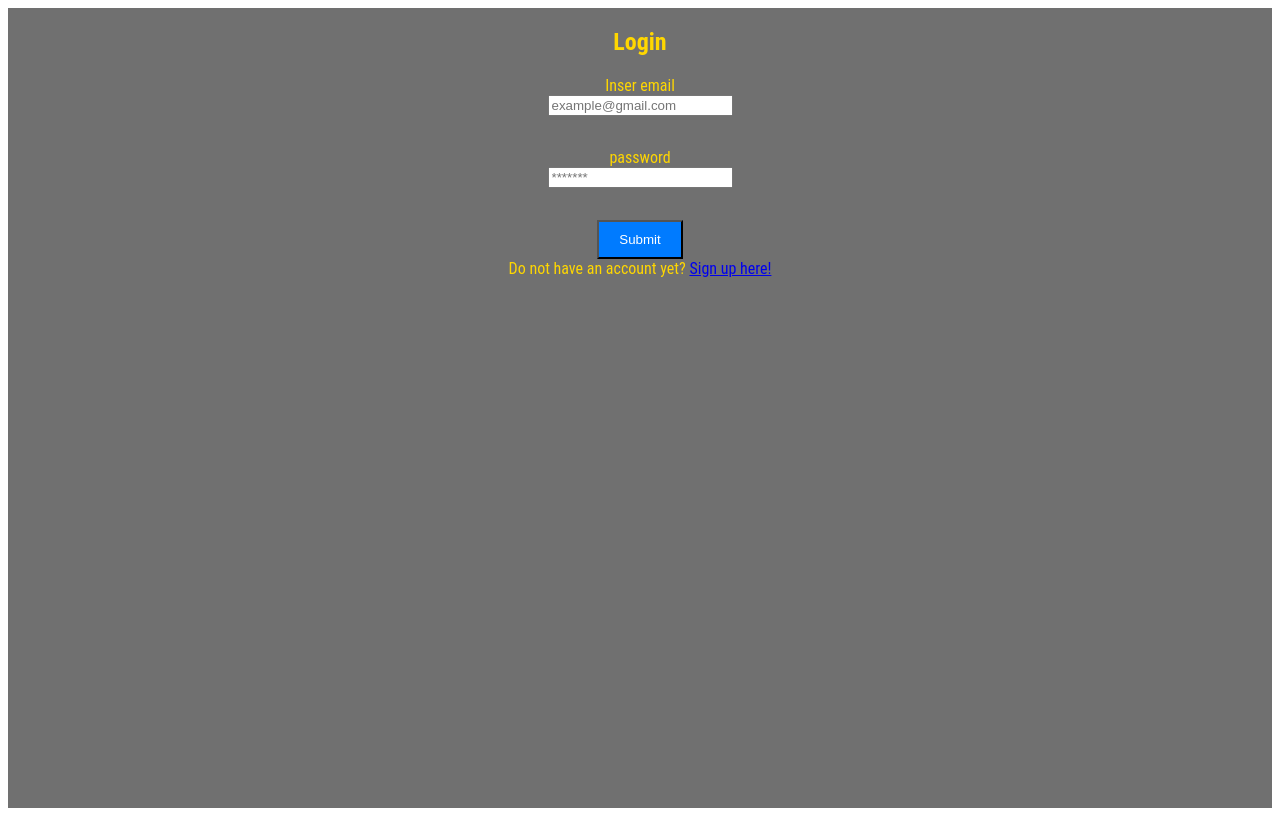
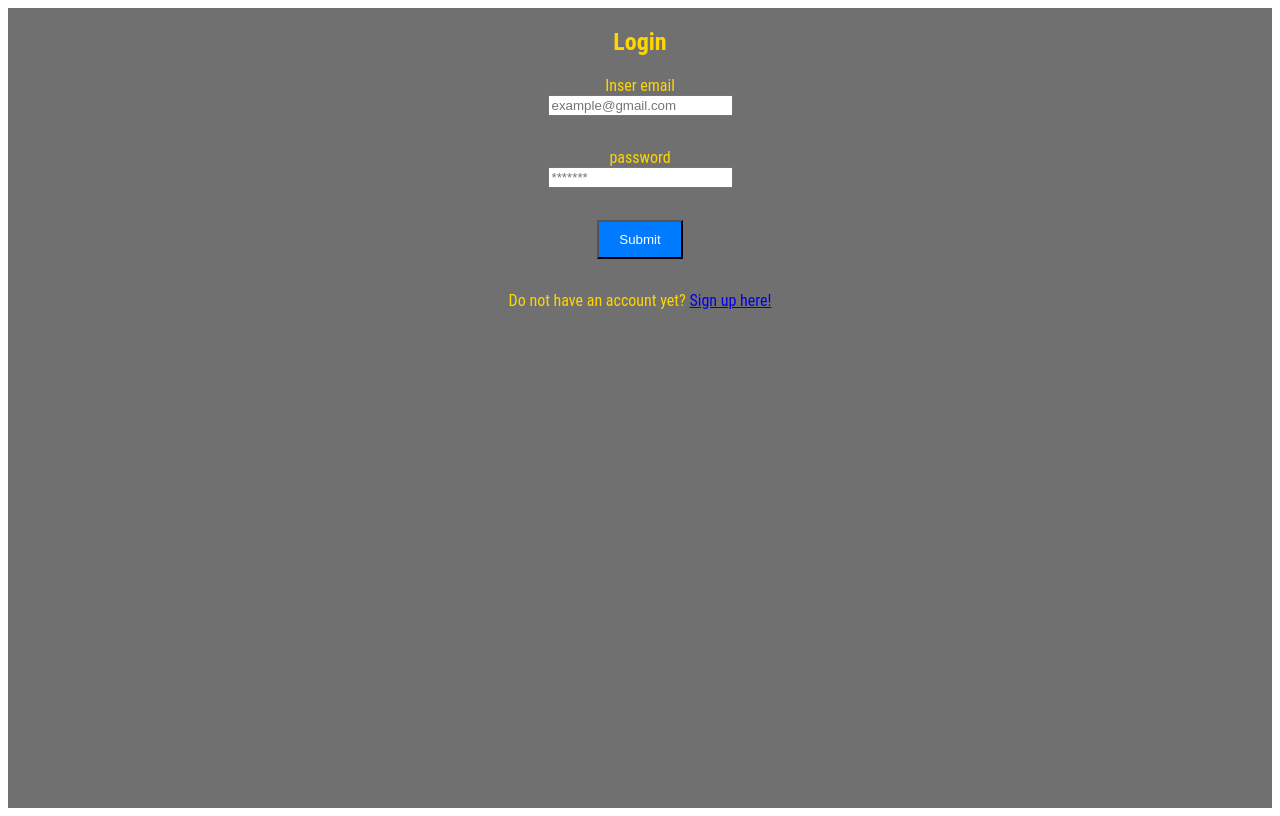
Before and after one commit to MarcosUgalde/News-app, a React (Vite) app in the folder frontend/: page /login in a window 1280 px wide. Built offline with nearby package versions, Linux system fonts and the light colour scheme; no server answers.

Commit message:
style: modified styles in login and signup pages

```diff
--- a/frontend/src/pages/Login/index.jsx
+++ b/frontend/src/pages/Login/index.jsx
@@ -51,9 +51,9 @@ function Login() {
           </Styled.Item>
         </form>
       </Styled.Form>
-      <div>
+      <Styled.Link>
         Do not have an account yet? <a href='/signup'>Sign up here!</a>
-      </div>
+      </Styled.Link>
     </Styled.Body>
   )
 }
--- a/frontend/src/pages/Login/styles.jsx
+++ b/frontend/src/pages/Login/styles.jsx
@@ -27,9 +27,14 @@ const SubmitButton = styled.button`
     padding: 10px 20px;
     cursor: pointer;
 `
+
+const Link = styled.section`
+    margin-top: 2em;
+`
 export default {
     Body,
     Form,
     Item,
     SubmitButton,
+    Link,
 }
--- a/frontend/src/pages/Register/index.jsx
+++ b/frontend/src/pages/Register/index.jsx
@@ -49,9 +49,9 @@ function Register() {
                     </Styled.Item>
                 </form>
             </Styled.Form>
-            <div>
+            <Styled.Link>
                 Already have an account? <a href="/login">Login here!</a>
-            </div>
+            </Styled.Link>
         </Styled.Body>
     )
 }
--- a/frontend/src/pages/Register/styles.jsx
+++ b/frontend/src/pages/Register/styles.jsx
@@ -27,9 +27,14 @@ const SubmitButton = styled.button`
     padding: 10px 20px;
     cursor: pointer;
 `
+
+const Link = styled.section`
+    margin-top: 2em;
+`
 export default {
     Body,
     Form,
     Item,
     SubmitButton,
+    Link,
 }
```
